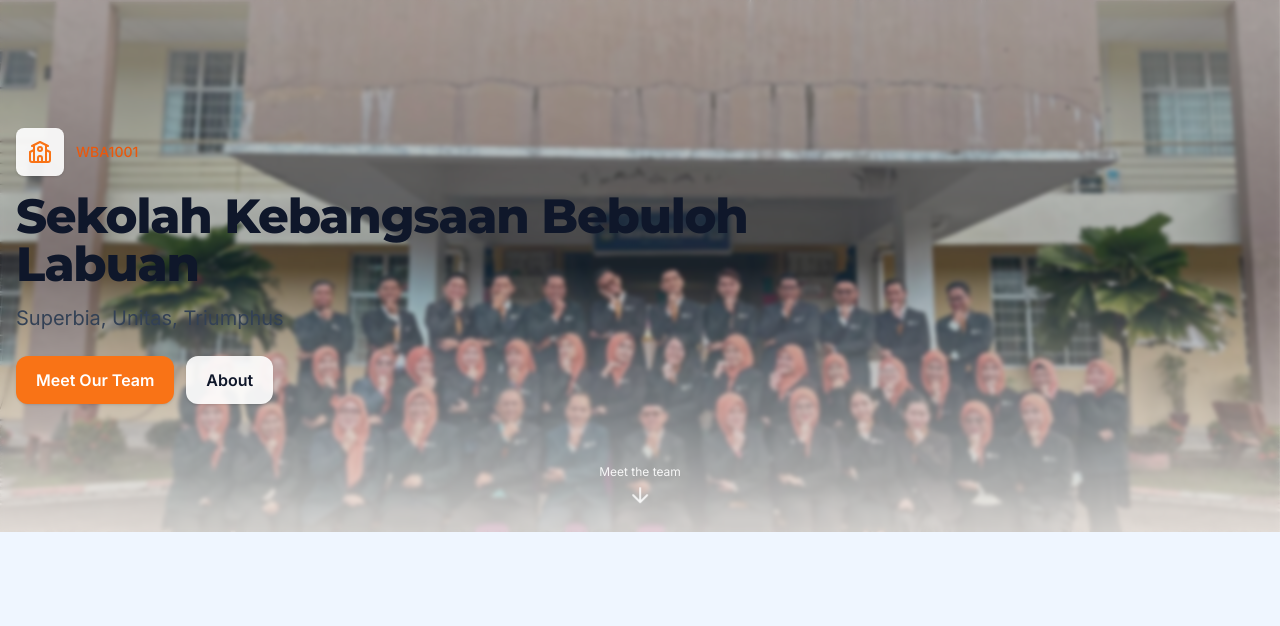
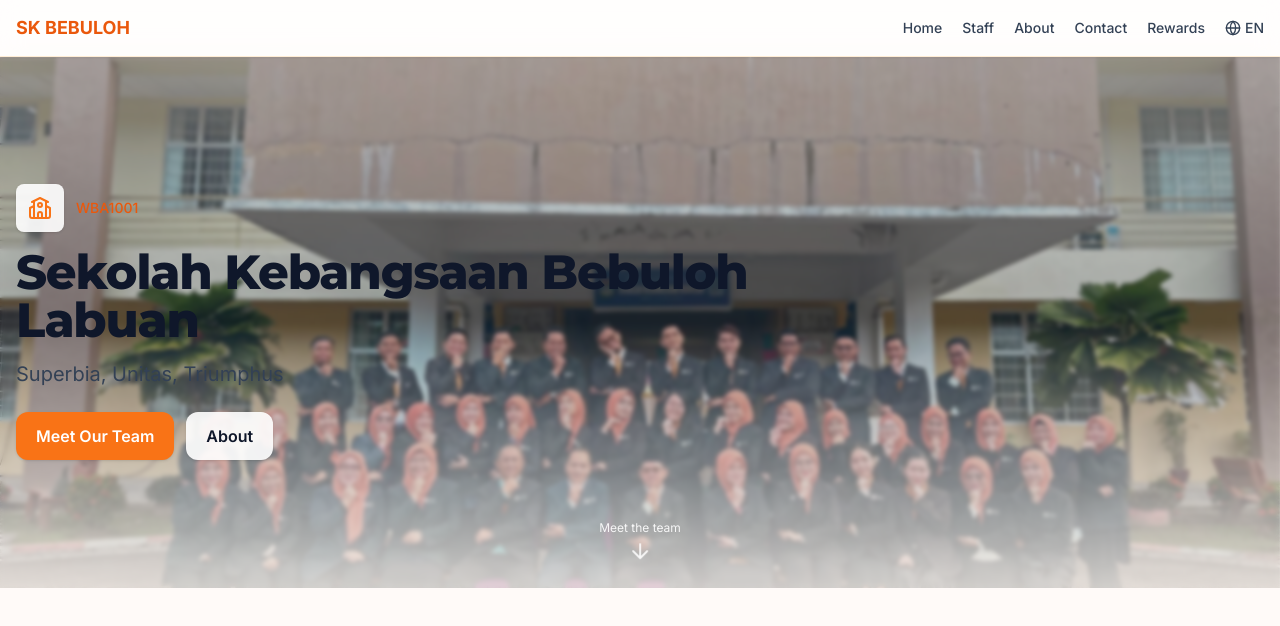
Before and after one commit to ngalang290898-svg/sk-bebuloh-website_update, a Next.js app: page / in a window 1280 px wide. Shown: the top 626 px of the page. Built offline with nearby package versions, Linux system fonts and the light colour scheme.

Commit message:
Update layout.tsx
feat(layout): include global Navbar and prepare for back button usage

```diff
--- a/app/layout.tsx
+++ b/app/layout.tsx
@@ -1,34 +1,23 @@
-import './globals.css'
-import { Inter, Montserrat } from 'next/font/google'
-import { LanguageProvider } from '@/lib/i18n'
+// app/layout.tsx
+import "./globals.css";
+import Navbar from "@/components/Navbar";
+import { Inter, Montserrat } from "next/font/google";
 
-const inter = Inter({
-  subsets: ['latin'],
-  variable: '--font-inter',
-})
-
-const montserrat = Montserrat({
-  subsets: ['latin'],
-  variable: '--font-montserrat',
-})
+const inter = Inter({ subsets: ["latin"], variable: "--font-inter" });
+const montserrat = Montserrat({ subsets: ["latin"], variable: "--font-montserrat" });
 
 export const metadata = {
-  title: 'SK Bebuloh Labuan - Sekolah Kebangsaan Bebuloh Labuan',
-  description: 'Official website of SK Bebuloh Labuan - Laman web rasmi SK Bebuloh Labuan',
-}
+  title: "SK Bebuloh Labuan",
+  description: "Official website of Sekolah Kebangsaan Bebuloh Labuan",
+};
 
-export default function RootLayout({
-  children,
-}: {
-  children: React.ReactNode
-}) {
+export default function RootLayout({ children }: { children: React.ReactNode }) {
   return (
     <html lang="en" className={`${inter.variable} ${montserrat.variable}`}>
-      <body className="font-inter bg-pastel-bg min-h-screen">
-        <LanguageProvider>
-          {children}
-        </LanguageProvider>
+      <body className="bg-[#fffaf8] text-slate-800 antialiased">
+        <Navbar />
+        <div className="pt-14">{children}</div>
       </body>
     </html>
-  )
+  );
 }
```
